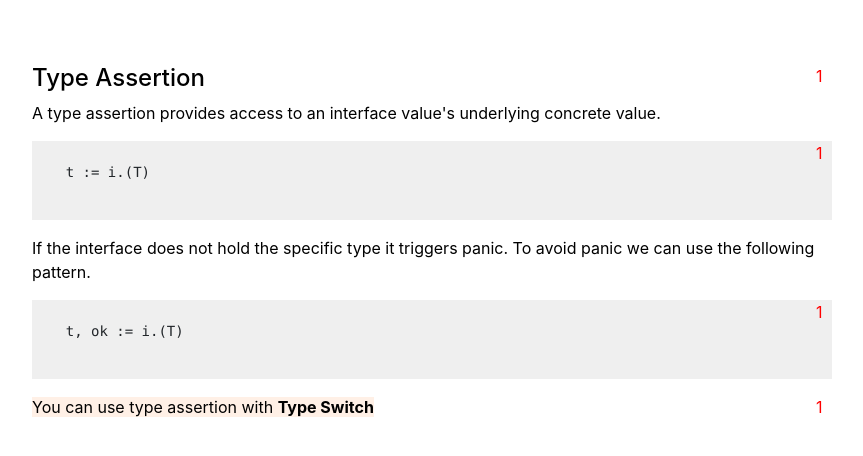
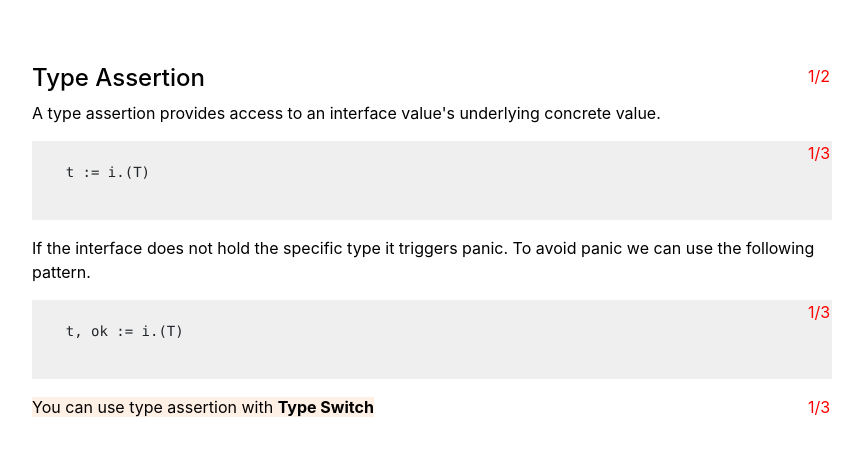
Before and after one commit to MarkSaravi/zoomable-documents, a React (Create React App) app: page /golang in a window 1280 px wide. Shown: the top 456 px of the page, without its empty margins (32-895 px from the left). Built offline with nearby package versions, Linux system fonts and the light colour scheme.

Commit message:
adding max level

```diff
--- a/src/components/ZoomableView.tsx
+++ b/src/components/ZoomableView.tsx
@@ -5,6 +5,7 @@
 
 import React from "react";
 import type { Sentences, SentencesLevels } from '../models/types';
+import { getMaxLevel } from "../models/utils";
 import Paragraphs from './Paragraphs';
 
 type Props = {
@@ -18,10 +19,11 @@ const ZoomableView: React.FC<Props> = (props: Props) => {
   const { id } = sentences;
 
   const { zoomLevel } = levels[id];
+  const maxLevel = getMaxLevel(sentences);
 
   return (
     <section style={{ position: 'relative' }}>
-      <span style={{ color: 'red', position: 'absolute', left: 'calc(100% - 16px)', top: 0 }}>{zoomLevel + 1}</span>
+      <span style={{ color: 'red', position: 'absolute', left: 'calc(100% - 24px)', top: 0 }}>{zoomLevel + 1}/{maxLevel + 1}</span>
       <Paragraphs
         sentences={sentences}
         levels={levels}
```
